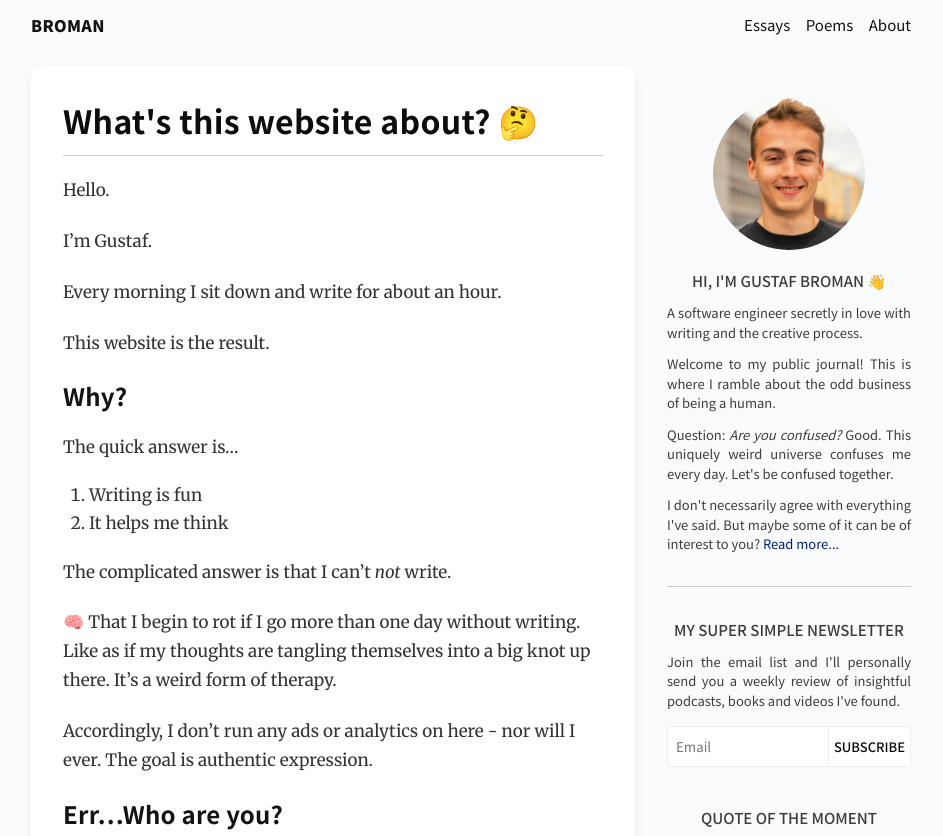
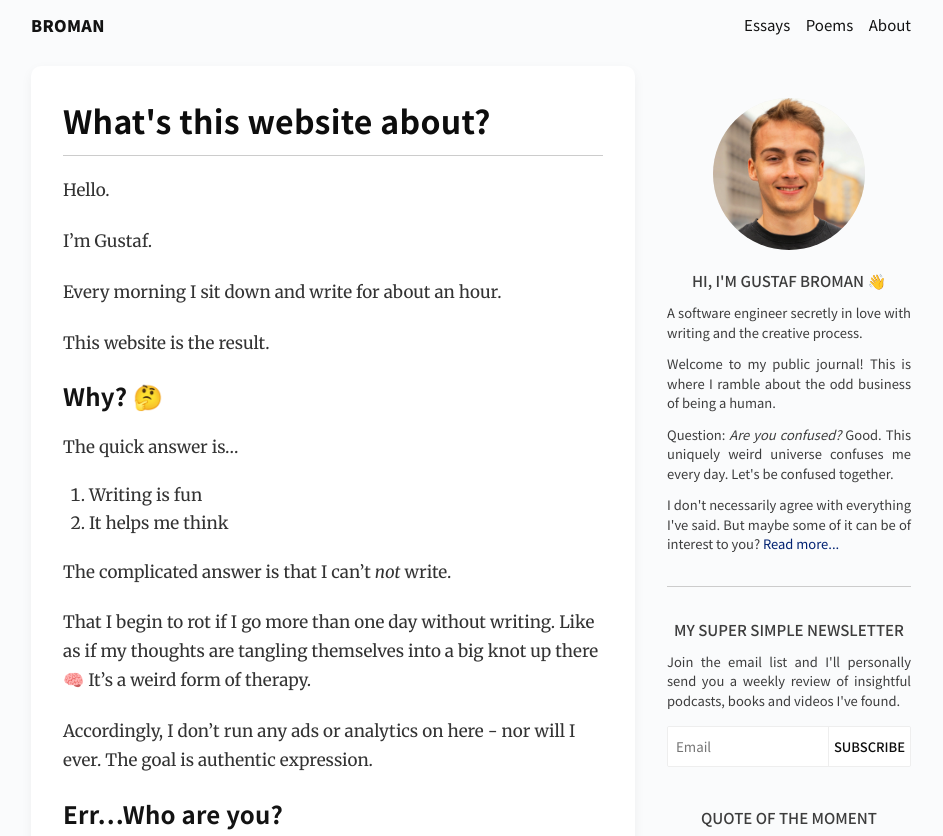
Before and after one commit to gdbroman/broman.blog, a Jekyll site: the page built from about.md, in a window 1280 px wide and 900 px high, cut to the strip 0-836 px from the top of the window. Shown: the whole strip, without its empty margins (169-1112 px from the left). Built offline with Jekyll 4.4.1, drawn with Linux system fonts in a browser that asks for light colours.

```diff
--- a/about.md
+++ b/about.md
@@ -1,6 +1,6 @@
 ---
 layout: page
-title: What's this website about? 🤔
+title: What's this website about?
 ---
 
 Hello.
@@ -11,7 +11,7 @@ Every morning I sit down and write for about an hour.
 
 This website is the result.
 
-## Why?
+## Why? 🤔
 
 The quick answer is...
 
@@ -20,7 +20,7 @@ The quick answer is...
 
 The complicated answer is that I can't _not_ write.
 
-🧠 That I begin to rot if I go more than one day without writing. Like as if my thoughts are tangling themselves into a big knot up there. It's a weird form of therapy.
+That I begin to rot if I go more than one day without writing. Like as if my thoughts are tangling themselves into a big knot up there 🧠 It's a weird form of therapy.
 
 Accordingly, I don't run any ads or analytics on here - nor will I ever. The goal is authentic expression.
 
```
